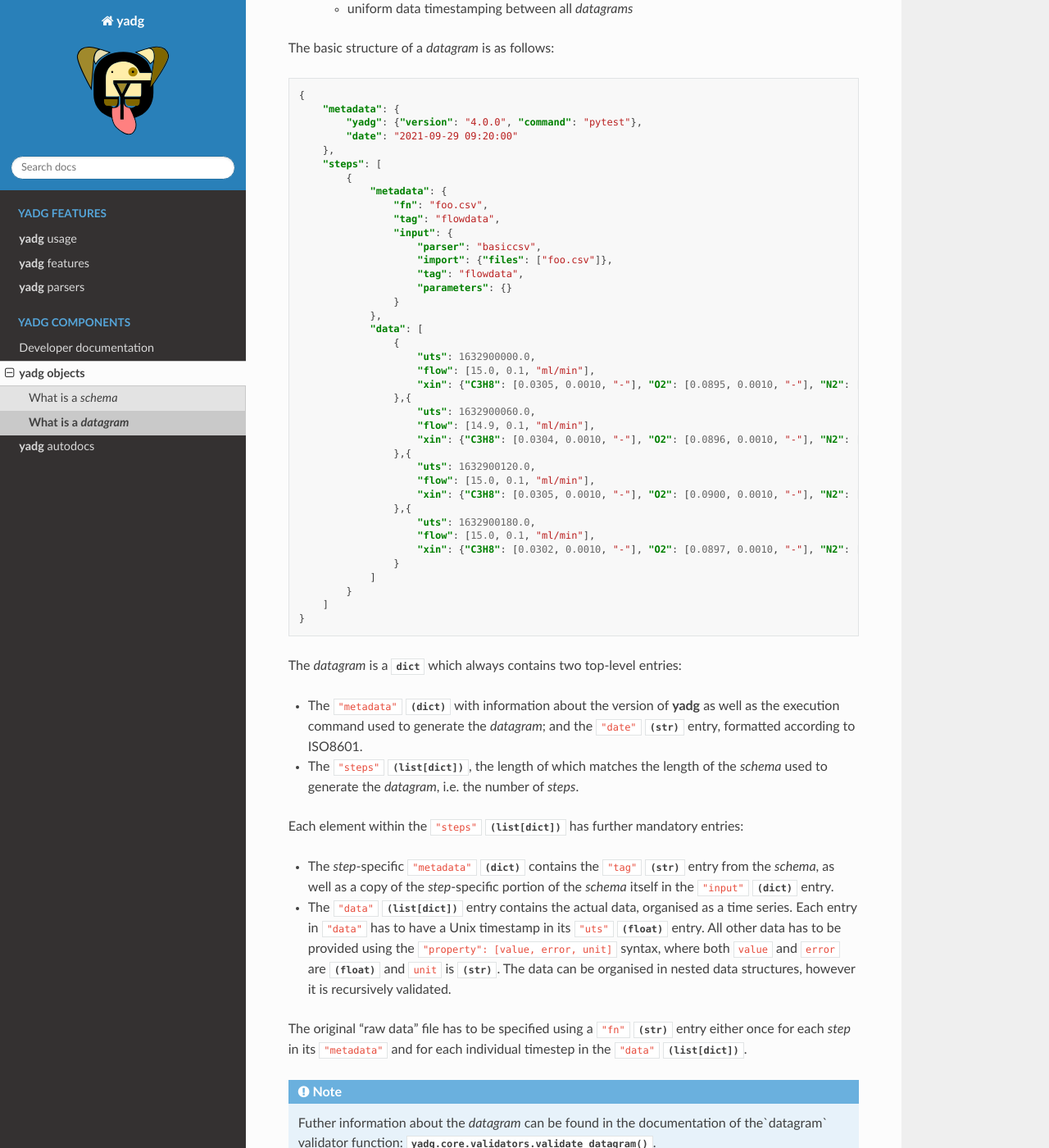
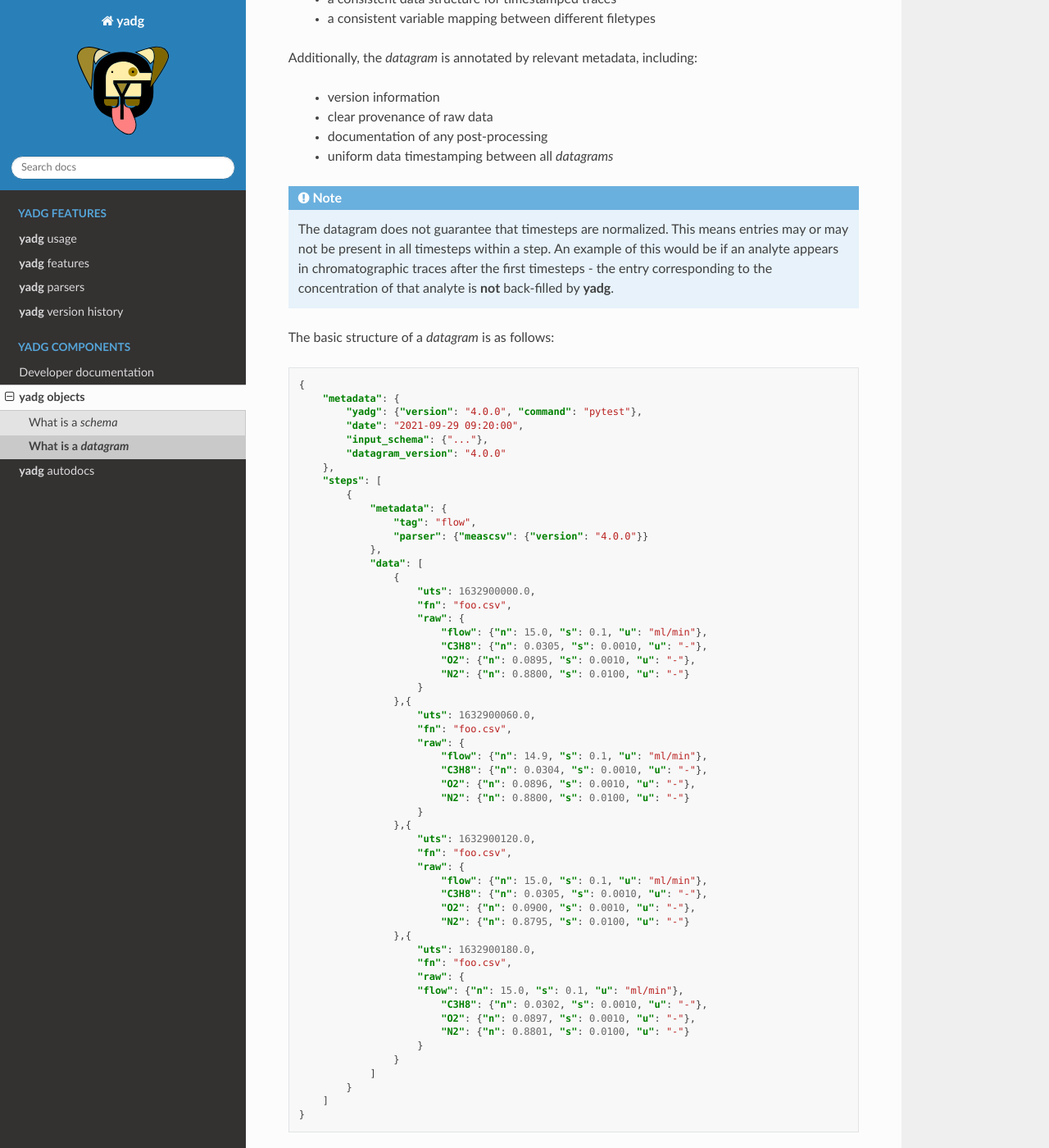
Before and after one commit to dgbowl/yadg, a Sphinx documentation site: the page built from docs/source/object.datagram.rst, in a window 1280 px wide and 1400 px high, scrolled down 414 px. Shown: the whole window at 82% size. Built offline with Sphinx 7.4.7 and the Read the Docs theme 2.0.0, drawn with Linux system fonts in a browser that asks for light colours; pages that are not in the unit, such as notebooks, are missing from menus; some of the changed text lies outside the part shown.

Commit message:
Documentation update

```diff
--- a/docs/source/devdocs.rst
+++ b/docs/source/devdocs.rst
@@ -14,7 +14,11 @@ placed in a folder using the name of the test module (that is, ``test_drycal.py`
 its test files in ``test_drycal`` folder), or in the ``common`` folder for files
 that may be reused multiple times.
 
+<<<<<<< HEAD
 Several convenience functions are provided in the ``utils.py`` module:
+=======
+Several convencience functions are provided in the ``utils.py`` module:
+>>>>>>> 0bf65e1 (Devdocs v1)
 
   - ``datadir``, implementing the above mentioned external test data functionality,
   - ``datagram_from_input``, wrapping a simple :class:`(dict)`-based input for tests
--- a/docs/source/features.rst
+++ b/docs/source/features.rst
@@ -10,7 +10,7 @@ the nominal value, ``"s"`` is the uncertainty, and ``"u"`` is the unit. An
 arbitrary unit is denoted as ``"-"``.
 
 In many cases it is possible to define more than one uncertainty: for example,
-accuracy, precision, resolution etc. may be available The convention in **yadg**
+accuracy, precision, resolution etc. may be available. The convention in **yadg**
 is that if both a measure of within-measurement uncertainty (resolution) and a
 cross-measurement error (accuracy) are available, ``"s"`` corresponds to resolution
 associated with each datapoint, and the accuracy of the measurement (which is
--- a/docs/source/index.rst
+++ b/docs/source/index.rst
@@ -14,7 +14,8 @@ given experiment.
 
 **yadg** also implements standardised processing of raw data, with features such as
 peak integration in chromatograms, quality factor determination from reflection
-coefficient traces, or simple numerical processing of tabular data.
+coefficient traces, applying calibration curves to data, or simple numerical processing
+of tabular data. This "derived" data is systematically separated from the "raw" data.
 
 .. toctree::
    :maxdepth: 3
@@ -24,6 +25,7 @@ coefficient traces, or simple numerical processing of tabular data.
    usage
    features
    parsers
+   version
 
 
 .. toctree::
--- a/docs/source/object.datagram.rst
+++ b/docs/source/object.datagram.rst
@@ -1,5 +1,3 @@
-:orphan:
-
 .. _object_datagram:
 
 What is a `datagram`
@@ -10,13 +8,27 @@ as they come out of an instrument directly, while "processed data" corresponds
 to data after any processing -- whether the processing is applying a calibration
 curve, or a more involved transformation, such as deriving :math:`Q_0` and
 :math:`f_0` from :math:`\Gamma(f)` in the :mod:`yadg.parsers.qftrace` module.
-The `datagram` is designed to be:
 
-- annotated by relevant metadata, including:
+The `datagram` is designed to be a mirror of the raw data files, with:
+
+    - uncertainties of measured datapoints
+    - units associated with data
+    - a consistent data structure for timestamped traces
+    - a consistent variable mapping between different filetypes
+
+Additionally, the `datagram` is  annotated by relevant metadata, including:
+
     - version information
-    - clear provenance of data
+    - clear provenance of raw data
     - documentation of any post-processing
     - uniform data timestamping between all `datagrams`
+
+.. note::
+    The datagram does not guarantee that timesteps are normalized. This means entries
+    may or may not be present in all timesteps within a step. An example of this would
+    be if an analyte appears in chromatographic traces after the first timesteps - the
+    entry corresponding to the concentration of that analyte is **not** back-filled by
+    **yadg**.
 
 The basic structure of a `datagram` is as follows:
 
@@ -25,71 +37,111 @@ The basic structure of a `datagram` is as follows:
     {
         "metadata": {
             "yadg": {"version": "4.0.0", "command": "pytest"},
-            "date": "2021-09-29 09:20:00"
+            "date": "2021-09-29 09:20:00",
+            "input_schema": {"..."},
+            "datagram_version": "4.0.0"
         },
         "steps": [
             {
                 "metadata": {
-                    "fn": "foo.csv",
-                    "tag": "flowdata",
-                    "input": {
-                        "parser": "basiccsv",
-                        "import": {"files": ["foo.csv"]},
-                        "tag": "flowdata",
-                        "parameters": {}
-                    }
+                    "tag": "flow",
+                    "parser": {"meascsv": {"version": "4.0.0"}}
                 },
                 "data": [
                     {
                         "uts": 1632900000.0,
-                        "flow": [15.0, 0.1, "ml/min"],
-                        "xin": {"C3H8": [0.0305, 0.0010, "-"], "O2": [0.0895, 0.0010, "-"], "N2": [0.8800, 0.0100, "-"]}
+                        "fn": "foo.csv",
+                        "raw": {
+                            "flow": {"n": 15.0, "s": 0.1, "u": "ml/min"},
+                            "C3H8": {"n": 0.0305, "s": 0.0010, "u": "-"},
+                            "O2": {"n": 0.0895, "s": 0.0010, "u": "-"},
+                            "N2": {"n": 0.8800, "s": 0.0100, "u": "-"}
+                        }
                     },{
                         "uts": 1632900060.0,
-                        "flow": [14.9, 0.1, "ml/min"],
-                        "xin": {"C3H8": [0.0304, 0.0010, "-"], "O2": [0.0896, 0.0010, "-"], "N2": [0.8800, 0.0100, "-"]}
+                        "fn": "foo.csv",
+                        "raw": {
+                            "flow": {"n": 14.9, "s": 0.1, "u": "ml/min"},
+                            "C3H8": {"n": 0.0304, "s": 0.0010, "u": "-"},
+                            "O2": {"n": 0.0896, "s": 0.0010, "u": "-"},
+                            "N2": {"n": 0.8800, "s": 0.0100, "u": "-"}
+                        }
                     },{
                         "uts": 1632900120.0,
-                        "flow": [15.0, 0.1, "ml/min"],
-                        "xin": {"C3H8": [0.0305, 0.0010, "-"], "O2": [0.0900, 0.0010, "-"], "N2": [0.8795, 0.0100, "-"]}
+                        "fn": "foo.csv",
+                        "raw": {
+                            "flow": {"n": 15.0, "s": 0.1, "u": "ml/min"},
+                            "C3H8": {"n": 0.0305, "s": 0.0010, "u": "-"},
+                            "O2": {"n": 0.0900, "s": 0.0010, "u": "-"},
+                            "N2": {"n": 0.8795, "s": 0.0100, "u": "-"}
                     },{
                         "uts": 1632900180.0,
-                        "flow": [15.0, 0.1, "ml/min"],
-                        "xin": {"C3H8": [0.0302, 0.0010, "-"], "O2": [0.0897, 0.0010, "-"], "N2": [0.8801, 0.0100, "-"]}
+                        "fn": "foo.csv",
+                        "raw": {
+                        "flow": {"n": 15.0, "s": 0.1, "u": "ml/min"},
+                            "C3H8": {"n": 0.0302, "s": 0.0010, "u": "-"},
+                            "O2": {"n": 0.0897, "s": 0.0010, "u": "-"},
+                            "N2": {"n": 0.8801, "s": 0.0100, "u": "-"}
+                        }
                     }
                 ]
             }
         ]
     }
 
-The `datagram` is a :class:`dict` which always contains two top-level entries:
+The `datagram` is a :class:`(dict)` which always contains two top-level entries:
 
-- The ``"metadata"`` :class:`(dict)` with information about the version of
-  **yadg** as well as the execution command used to generate the `datagram`; and
-  the ``"date"`` :class:`(str)` entry, formatted according to ISO8601.
-- The ``"steps"`` :class:`(list[dict])`, the length of which matches the length
-  of the `schema` used to generate the `datagram`, i.e. the number of `steps`.
+#. The ``"metadata"`` :class:`(dict)` with information about:
 
-Each element within the ``"steps"`` :class:`(list[dict])` has further mandatory
-entries:
+    - the version of **yadg** and the execution command used to generate the `datagram`;
+    - a copy of the `schema` used to created the `datagram`;
+    - the version of the `datagram`; and
+    - the `datagram` creation timestamp formatted according to ISO8601.
 
-- The `step`\ -specific ``"metadata"`` :class:`(dict)` contains the ``"tag"``
-  :class:`(str)` entry from the `schema`, as well as a copy of the
-  `step`\ -specific portion of the `schema` itself in the ``"input"``
-  :class:`(dict)` entry.
-- The ``"data"`` :class:`(list[dict])` entry contains the actual data,
-  organised as a time series. Each entry in ``"data"`` has to have a Unix
-  timestamp in its ``"uts"`` :class:`(float)` entry. All other data has to be
-  provided using the ``"property": [value, error, unit]`` syntax, where both
-  ``value`` and ``error`` are :class:`(float)` and ``unit`` is :class:`(str)`.
-  The data can be organised in nested data structures, however it is recursively
-  validated.
+#. The ``"steps"`` :class:`(list[dict])` containing the data. The length of this
+   array matches the length of the `schema` used to generate the `datagram`. Each
+   element within the ``"steps"`` :class:`(list[dict])` has further mandatory entries:
 
-The original "raw data" file has to be specified using a ``"fn"`` :class:`(str)`
-entry either once for each `step` in its ``"metadata"`` and for each individual
-timestep in the ``"data"`` :class:`(list[dict])`.
+    - The `step` specific ``"metadata"`` :class:`(dict)`, which contains:
+
+        - the ``"tag"`` :class:`(str)` entry from the `schema`,
+        - information about the ``"parser"`` :class:`(dict)` used for this `step`
+
+    - The ``"data"`` :class:`(list[dict])` entry contains the actual data, organised as
+      a time series. Each entry in ``"data"`` has:
+
+       - a Unix timestamp in its ``"uts"`` :class:`(float)` entry,
+       - a filename of the raw data in its ``"fn"`` :class:`(str)` entry,
+       - a ``"raw"`` :class:`(dict)` entry containing any data directly from ``"fn"``.
+       - a ``"derived"`` :class:`(dict)` entry containing any post-processed data.
+
+  All measurement (floating-point) data has to be provided using the
+  ``"property": {"n": value, "s": error, "u": "unit"}`` syntax, where both
+  ``"n"`` and ``"s"`` are :class:`(float)` and ``"u"`` is :class:`(str)`. The
+  data can be organised in nested data structures, however it is recursively validated.
+
+  In most cases, the data in ``"raw"`` or ``"derived"`` will consist of a single value
+  per `timestep`. However, it is also possible to store lists of data in each
+  `timestep`. Generally, **yadg** will store such data under a ``"traces"`` key in the
+  appropriate ``"raw"`` or ``"derived"`` entry:
+
+  .. code-block:: json
+
+    "raw": {
+        "traces": {
+            "FID": {
+                "t": {"n": [0, 1, 2, 3, 4], "s": [0.1, 0.1, 0.1, 0.1, 0.1], "u": "s"},
+                "y": {"n": [5, 6, 9, 9, 4], "s": [0.5, 0.5, 0.5, 0.5, 0.5], "u": "-"},
+            }
+        }
+    }
+
+  The above example shows how a chromatographic trace might be stored. At each
+  `timestep`, multiple values of ``"t"`` as well as ``"y"`` are recorded and stored in
+  a :class:`(list)`, along with their uncertainties; the unit applies to each element
+  in the array.
 
 .. note::
-
     Futher information about the `datagram` can be found in the documentation of
-    the`datagram` validator function: :func:`yadg.core.validators.validate_datagram`.
+    the `datagram` validator function: :func:`yadg.core.validators.validate_datagram`,
+    as well as in the documentation of each parser.
```
Also changed, not shown: docs/source/object.schema.rst (+17 -12 lines), docs/source/version.3_1.rst (added, +27 -0 lines), docs/source/version.4_0.rst (added, +37 -0 lines), docs/source/version.rst (added, +16 -0 lines), docs/source/images/schema_yadg_datagram.png.
